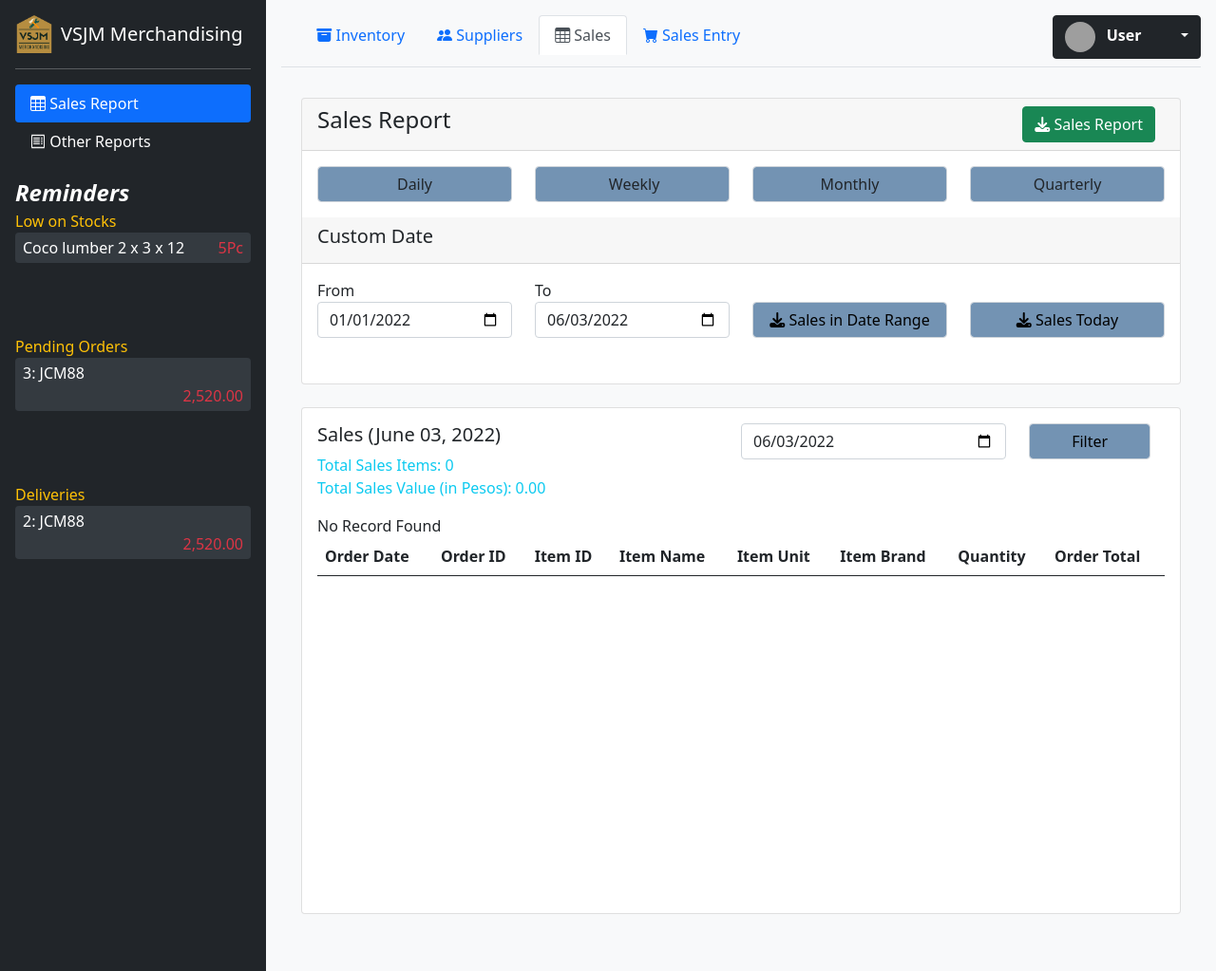
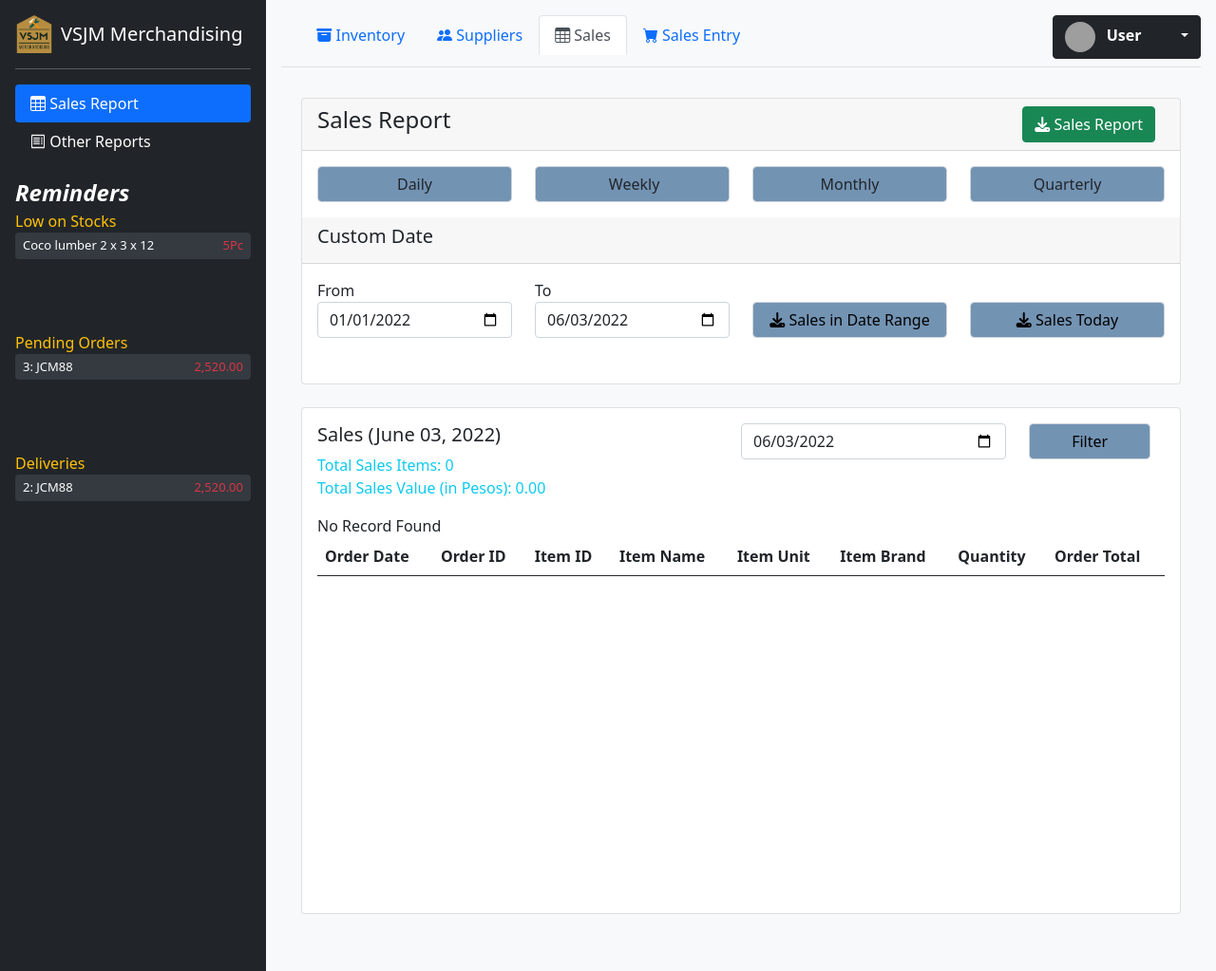
Before and after one commit to eageclarin/VSJMMerchandising-Sales-and-Inventory-Management-System, a PHP site: page /pages/sales/sales.php in a window 1280 px wide. Shown: the whole page at 95% size. Run offline with PHP 8.4, Linux system fonts and the light colour scheme; the visitor is signed in with stand-in values (Sample User, id 1); data comes from the database, SQL or seed files in the repository; lists and menus that the app fills with data are empty; some libraries are stand-ins or nearby versions; grey boxes are pictures that could not be loaded.

Commit message:
sidebar ui

```diff
--- a/pages/sales/navbar.php
+++ b/pages/sales/navbar.php
@@ -65,12 +65,12 @@
 				$resultCheck = mysqli_num_rows($result);
 				if ($resultCheck>0){
 					echo '<span class="text-warning mt-3 pb-2">Low on Stocks</span>';
-					echo '<div class="container flex-column mb-2 gap-2" style="max-height:150px;overflow-y:scroll">';
+					echo '<div class="container flex-column mb-2 gap-2" style="max-height:150px;overflow-y:scroll" id="style-1">';
 					while ($row = mysqli_fetch_assoc($result)) {
 			?>
-						<div class="rounded p-2 py-1 row mb-2" style="background-color: #343a40;">
+						<div class="rounded p-2 py-1 row mb-2" style="background-color: #343a40;" id="reminder">
 							<div class="col-9 px-0">
-								<a href="inventory.php" class="text-white"><?php echo $row['item_Name'] ?></a>
+								<a href="../inventory/inventory.php" class="text-white"><?php echo $row['item_Name'] ?></a>
 							</div>
 							<div class="col px-0 text-danger text-end">
 								<?php echo $row['item_Stock'] .$row['item_unit'] ?>
@@ -87,12 +87,12 @@
 				$resultCheck1 = mysqli_num_rows($result1);
 				if ($resultCheck1>0){
 					echo '<span class="text-warning mt-3 pb-2">Pending Orders</span>';
-					echo '<div class="container flex-column mb-2 gap-2" style="max-height:150px;overflow-y:scroll">';
+					echo '<div class="container flex-column mb-2 gap-2" style="max-height:150px;overflow-y:scroll" id="style-1">';
 					while ($row1 = mysqli_fetch_assoc($result1)) {
 			?>
-						<div class="rounded p-2 py-1 row mb-2" style="background-color: #343a40;">
+						<div class="rounded p-2 py-1 row mb-2" style="background-color: #343a40;" id="reminder">
 							<div class="col-9 px-0">
-								<a href="pending.php" class="text-white"><?php echo $row1['transaction_ID'] .': ' .$row1['supplier_Name'] ?></a>
+								<a href="../inventory/pending.php" class="text-white"><?php echo $row1['transaction_ID'] .': ' .$row1['supplier_Name'] ?></a>
 							</div>
 							<div class="col px-0 text-danger text-end">
 								<?php echo number_format($row1['transaction_TotalPrice'],2) ?>
@@ -110,12 +110,12 @@
 				$resultCheck1 = mysqli_num_rows($result1);
 				if ($resultCheck1>0){
 					echo '<span class="text-warning mt-3 pb-2">Deliveries</span>';
-					echo '<div class="container flex-column mb-auto gap-2" style="max-height:150px;overflow-y:scroll">';
+					echo '<div class="container flex-column mb-auto gap-2" style="max-height:150px;overflow-y:scroll" id="style-1">';
 					while ($row1 = mysqli_fetch_assoc($result1)) {
 			?>
-						<div class="rounded p-2 py-1 row mb-2" style="background-color: #343a40;">
+						<div class="rounded p-2 py-1 row mb-2" style="background-color: #343a40;" id="reminder">
 							<div class="col-9 px-0">
-								<a href="pending.php" class="text-white"><?php echo $row1['transaction_ID'] .': ' .$row1['supplier_Name'] ?></a>
+								<a href="../inventory/ending.php" class="text-white"><?php echo $row1['transaction_ID'] .': ' .$row1['supplier_Name'] ?></a>
 							</div>
 							<div class="col px-0 text-danger text-end">
 								<?php echo number_format($row1['transaction_TotalPrice'],2) ?>
--- a/pages/sales/sales.php
+++ b/pages/sales/sales.php
@@ -8,7 +8,7 @@
     <title>Sales Report</title>
     <link href="https://cdn.jsdelivr.net/npm/bootstrap@5.0.0-beta1/dist/css/bootstrap.min.css" rel="stylesheet">
     <link rel="stylesheet" href="https://cdn.jsdelivr.net/npm/bootstrap-icons@1.8.1/font/bootstrap-icons.css">
-    <link rel="stylesheet" href="style.css">
+    <link rel="stylesheet" href="./style.css?ts=<?=time()?>">
     <script src='https://kit.fontawesome.com/a076d05399.js' crossorigin='anonymous'></script>
 
     <script src="https://code.jquery.com/jquery-3.3.1.slim.min.js" integrity="sha384-q8i/X+965DzO0rT7abK41JStQIAqVgRVzpbzo5smXKp4YfRvH+8abtTE1Pi6jizo" crossorigin="anonymous"></script>
--- a/pages/sales/style.css
+++ b/pages/sales/style.css
@@ -11,3 +11,25 @@
 a {
     text-decoration: none;
 }
+
+#style-1::-webkit-scrollbar
+{
+	width: 5px;
+	/*background-color: #F5F5F5;*/
+}
+
+#style-1::-webkit-scrollbar-thumb
+{
+	border-radius: 10px;
+	-webkit-box-shadow: inset 0 0 6px rgba(0,0,0,.3);
+	background-color: rgb(234, 234, 234);
+}
+
+#style-1{
+  font-size: small;
+}
+
+#reminder:hover{
+    opacity: 70%;
+    cursor: pointer;
+}
--- a/pages/supplier/navbar.php
+++ b/pages/supplier/navbar.php
@@ -65,7 +65,7 @@
 				$resultCheck = mysqli_num_rows($result);
 				if ($resultCheck>0){
 					echo '<span class="text-warning mt-3 pb-2">Low on Stocks</span>';
-					echo "<div class='table-wrapper' style='height:auto; max-height:100px;' id='style-1'>";
+					echo "<div class='table-wrapper' style='height:auto; max-height:150px;' id='style-1'>";
 					echo '<div class="container flex-column mb-auto gap-2">';
 					while ($row = mysqli_fetch_assoc($result)) {
 			?>
@@ -90,7 +90,7 @@
 				if ($resultCheck1>0){
 
 					echo '<span class="text-warning mt-3 pb-2">Pending Orders</span>';
-					echo "<div class='table-wrapper' style='height:auto; max-height:100px;' id='style-1'>";
+					echo "<div class='table-wrapper' style='height:auto; max-height:150px;' id='style-1'>";
 					echo '<div class="container flex-column mb-auto gap-2">';
 					while ($row1 = mysqli_fetch_assoc($result1)) {
 			?>
@@ -115,7 +115,7 @@
 				$resultCheck1 = mysqli_num_rows($result1);
 				if ($resultCheck1>0){
 					echo '<span class="text-warning mt-3 pb-2">Deliveries</span>';
-					echo "<div class='table-wrapper' style='height:auto; max-height:100px;' id='style-1'>";
+					echo "<div class='table-wrapper' style='height:auto; max-height:150px;' id='style-1'>";
 					echo '<div class="container flex-column mb-auto gap-2">';
 					while ($row1 = mysqli_fetch_assoc($result1)) {
 			?>
```
